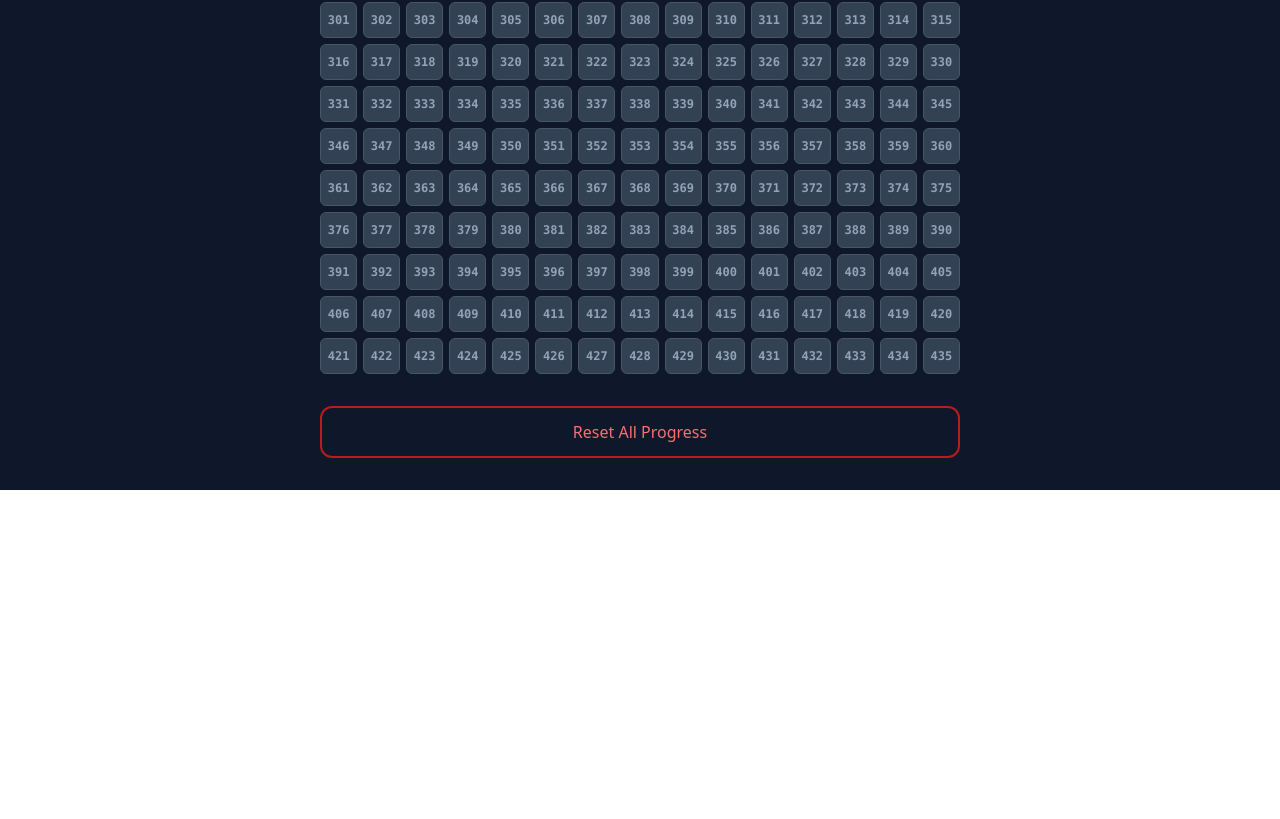
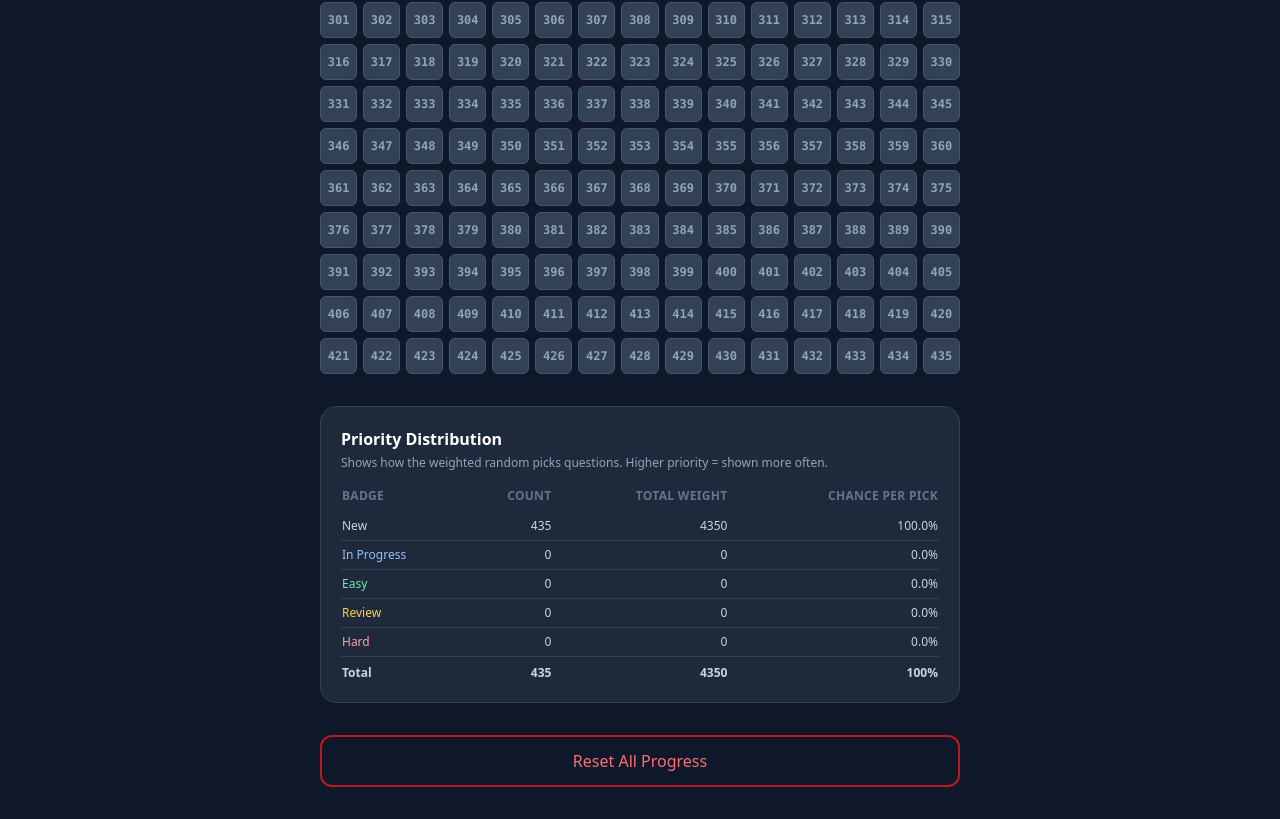
Before and after one commit to alexwang216/life-in-the-uk-quiz, a React (Vite) app: page /stats in a window 1280 px wide. Shown: the part 1383-2202 px from the top of the page. Before the commit the page ends 1873 px from the top, so only its background shows below. Built offline with nearby package versions, Linux system fonts and the light colour scheme.

Commit message:
fix: yes/no, separated not attempted

```diff
--- a/src/components/QuizCard.tsx
+++ b/src/components/QuizCard.tsx
@@ -1,4 +1,4 @@
-import { PRIORITY_NOT_ATTEMPTED, THRESHOLD_IN_PROGRESS, THRESHOLD_EASY, THRESHOLD_HARD } from '../utils/priority'
+import { THRESHOLD_IN_PROGRESS, THRESHOLD_EASY, THRESHOLD_HARD } from '../utils/priority'
 import type { Question, Answer } from '../types'
 
 interface Props {
@@ -46,14 +46,14 @@ export default function QuizCard({
         <div className="relative group">
           <span
             className={`text-xs px-2 py-0.5 rounded-full font-medium cursor-default select-none ${
-              priority === PRIORITY_NOT_ATTEMPTED  ? 'bg-slate-700 text-slate-300'
-              : priority <= THRESHOLD_EASY         ? 'bg-emerald-900 text-emerald-300'
-              : priority <= THRESHOLD_IN_PROGRESS  ? 'bg-blue-900 text-blue-300'
-              : priority < THRESHOLD_HARD          ? 'bg-amber-900 text-amber-300'
+              !question.attempted              ? 'bg-slate-700 text-slate-300'
+              : priority <= THRESHOLD_EASY    ? 'bg-emerald-900 text-emerald-300'
+              : priority <= THRESHOLD_IN_PROGRESS ? 'bg-blue-900 text-blue-300'
+              : priority < THRESHOLD_HARD     ? 'bg-amber-900 text-amber-300'
               : 'bg-red-900 text-red-300'
             }`}
           >
-            {priority === PRIORITY_NOT_ATTEMPTED  ? '○ New'
+            {!question.attempted                  ? '○ New'
               : priority <= THRESHOLD_EASY        ? '🟢 Easy'
               : priority <= THRESHOLD_IN_PROGRESS ? '🔵 In Progress'
               : priority < THRESHOLD_HARD         ? '🟡 Review'
@@ -62,7 +62,7 @@ export default function QuizCard({
           <div className="absolute right-0 top-7 z-20 hidden group-hover:block min-w-max bg-slate-700 text-slate-200 text-xs rounded-lg px-3 py-2 shadow-lg pointer-events-none">
             <p className="font-semibold mb-0.5">Priority: {priority}</p>
             <p className="text-slate-400">
-              {priority === PRIORITY_NOT_ATTEMPTED  ? 'Not attempted yet'
+              {!question.attempted                  ? 'Not attempted yet'
                 : priority <= THRESHOLD_EASY        ? 'You know this well — appears less often'
                 : priority <= THRESHOLD_IN_PROGRESS ? 'Getting there — keep answering correctly'
                 : priority < THRESHOLD_HARD         ? 'You have missed this — appears more often'
@@ -111,7 +111,7 @@ export default function QuizCard({
               <span className="text-slate-400 mr-3 text-sm">{String.fromCharCode(65 + i)}.</span>
               <span className="cap-first">{ans.answer}</span>
               {isMulti && !submitted && (
-                <span className={`float-right text-lg ${selectedAnswers.has(ans) ? 'text-indigo-400' : 'text-slate-600'}`}>
+                <span className={`cap-first float-right text-lg ${selectedAnswers.has(ans) ? 'text-indigo-400' : 'text-slate-600'}`}>
                   {selectedAnswers.has(ans) ? '☑' : '☐'}
                 </span>
               )}
--- a/src/components/Review.tsx
+++ b/src/components/Review.tsx
@@ -1,5 +1,5 @@
 import { useState } from 'react'
-import { PRIORITY_NOT_ATTEMPTED, THRESHOLD_IN_PROGRESS, THRESHOLD_EASY, THRESHOLD_HARD } from '../utils/priority'
+import { THRESHOLD_IN_PROGRESS, THRESHOLD_EASY, THRESHOLD_HARD } from '../utils/priority'
 import type { Question, QuestionResult } from '../types'
 
 interface Props {
@@ -109,16 +109,16 @@ export default function Review({ incorrectQuestions, everIncorrectQuestions, que
 
                 <div className="mt-3">
                   <span className={`text-xs px-2 py-0.5 rounded-full font-medium ${
-                    q.priority === PRIORITY_NOT_ATTEMPTED  ? 'bg-slate-700 text-slate-300'
-                    : q.priority <= THRESHOLD_EASY         ? 'bg-emerald-900 text-emerald-300'
-                    : q.priority <= THRESHOLD_IN_PROGRESS  ? 'bg-blue-900 text-blue-300'
-                    : q.priority < THRESHOLD_HARD          ? 'bg-amber-900 text-amber-300'
+                    !q.attempted                       ? 'bg-slate-700 text-slate-300'
+                    : q.priority <= THRESHOLD_EASY     ? 'bg-emerald-900 text-emerald-300'
+                    : q.priority <= THRESHOLD_IN_PROGRESS ? 'bg-blue-900 text-blue-300'
+                    : q.priority < THRESHOLD_HARD      ? 'bg-amber-900 text-amber-300'
                     : 'bg-red-900 text-red-300'
                   }`}>
-                    {q.priority === PRIORITY_NOT_ATTEMPTED  ? '○ New'
-                      : q.priority <= THRESHOLD_EASY        ? '🟢 Easy'
+                    {!q.attempted                         ? '○ New'
+                      : q.priority <= THRESHOLD_EASY      ? '🟢 Easy'
                       : q.priority <= THRESHOLD_IN_PROGRESS ? '🔵 In Progress'
-                      : q.priority < THRESHOLD_HARD         ? '🟡 Review'
+                      : q.priority < THRESHOLD_HARD       ? '🟡 Review'
                       : '🔴 Hard'}
                   </span>
                 </div>
--- a/src/components/Stats.tsx
+++ b/src/components/Stats.tsx
@@ -1,3 +1,4 @@
+import { THRESHOLD_IN_PROGRESS, THRESHOLD_EASY, THRESHOLD_HARD } from '../utils/priority'
 import type { Question, HistoryEntry, QuestionResult } from '../types'
 import QuestionGrid from './QuestionGrid'
 
@@ -52,6 +53,9 @@ export default function Stats({ questions, answeredIds, incorrectIds, questionRe
 
       <QuestionGrid questions={questions} questionResults={questionResults} onJumpTo={onJumpTo} />
 
+      {/* Priority distribution — verifies weighted random is working */}
+      <PriorityDebugPanel questions={questions} />
+
       <button
         onClick={() => {
           if (window.confirm('Reset all progress? This cannot be undone.')) onReset()
@@ -79,3 +83,64 @@ function StatCard({ label, value, color }: StatCardProps) {
     </div>
   )
 }
+
+function PriorityDebugPanel({ questions }: { questions: Question[] }) {
+  const groups = {
+    'New':         questions.filter(q => !q.attempted),
+    'In Progress': questions.filter(q => q.attempted && q.priority > THRESHOLD_EASY && q.priority <= THRESHOLD_IN_PROGRESS),
+    'Easy':        questions.filter(q => q.attempted && q.priority <= THRESHOLD_EASY),
+    'Review':      questions.filter(q => q.attempted && q.priority > THRESHOLD_IN_PROGRESS && q.priority < THRESHOLD_HARD),
+    'Hard':        questions.filter(q => q.attempted && q.priority >= THRESHOLD_HARD),
+  }
+
+  const totalWeight = questions.reduce((s, q) => s + q.priority, 0)
+
+  const rows: { label: string; count: number; weight: number; chance: string; colour: string }[] = [
+    { label: 'New',         ...calcGroup(groups['New'],         totalWeight), colour: 'text-slate-300' },
+    { label: 'In Progress', ...calcGroup(groups['In Progress'], totalWeight), colour: 'text-blue-300' },
+    { label: 'Easy',        ...calcGroup(groups['Easy'],        totalWeight), colour: 'text-emerald-300' },
+    { label: 'Review',      ...calcGroup(groups['Review'],      totalWeight), colour: 'text-amber-300' },
+    { label: 'Hard',        ...calcGroup(groups['Hard'],        totalWeight), colour: 'text-red-300' },
+  ]
+
+  return (
+    <div className="bg-slate-800 rounded-2xl p-5 border border-slate-700">
+      <p className="text-white font-semibold mb-1">Priority Distribution</p>
+      <p className="text-slate-400 text-xs mb-4">
+        Shows how the weighted random picks questions. Higher priority = shown more often.
+      </p>
+      <table className="w-full text-xs">
+        <thead>
+          <tr className="text-slate-500 uppercase tracking-wide">
+            <th className="text-left pb-2">Badge</th>
+            <th className="text-right pb-2">Count</th>
+            <th className="text-right pb-2">Total weight</th>
+            <th className="text-right pb-2">Chance per pick</th>
+          </tr>
+        </thead>
+        <tbody className="divide-y divide-slate-700">
+          {rows.map(r => (
+            <tr key={r.label}>
+              <td className={`py-1.5 font-medium ${r.colour}`}>{r.label}</td>
+              <td className="text-right text-slate-300">{r.count}</td>
+              <td className="text-right text-slate-300">{r.weight}</td>
+              <td className="text-right text-slate-300">{r.chance}</td>
+            </tr>
+          ))}
+          <tr className="font-semibold">
+            <td className="pt-2 text-slate-300">Total</td>
+            <td className="pt-2 text-right text-slate-300">{questions.length}</td>
+            <td className="pt-2 text-right text-slate-300">{totalWeight}</td>
+            <td className="pt-2 text-right text-slate-300">100%</td>
+          </tr>
+        </tbody>
+      </table>
+    </div>
+  )
+}
+
+function calcGroup(qs: Question[], totalWeight: number) {
+  const weight = qs.reduce((s, q) => s + q.priority, 0)
+  const chance = totalWeight > 0 ? ((weight / totalWeight) * 100).toFixed(1) + '%' : '0%'
+  return { count: qs.length, weight, chance }
+}
--- a/src/types.ts
+++ b/src/types.ts
@@ -10,8 +10,9 @@ export interface Question {
   reference: string
   answers: Answer[]
   isMulti: boolean
-  isTrueFalse: boolean
+  isFixedOrder: boolean  // true for True/False and Yes/No — never shuffle these
   priority: number
+  attempted: boolean     // explicit flag, never conflated with priority value
 }
 
 export interface HistoryEntry {
--- a/src/utils/priority.ts
+++ b/src/utils/priority.ts
@@ -27,30 +27,20 @@ export function pickWeightedQuestion(
 }
 
 /**
- * Priority system (reworked):
+ * Priority system:
  *   Not attempted : 10  — new questions are shown often so you cover everything
  *   Correct       : -2  — backs off quickly once you know it (min 1)
  *   Incorrect     : +3  — ramps up faster so weak questions resurface more
  *
- * WHY start at 10?
- * Previously starting at 1 meant unattempted questions competed equally with
- * "easy" (priority 1) questions, so already-seen correct answers kept appearing
- * instead of surfacing new material.
- *
- * WHY special-case PRIORITY_NOT_ATTEMPTED on correct?
- * Without this, answering a new question correctly goes 10 - 2 = 8, which
- * falls in the "Hard" zone (> 5) and shows 🔴 Hard — clearly wrong for a
- * first-time correct answer. Instead we jump straight to 1 (Easy).
- *
  * Badge thresholds:
  *   New         : priority === 10         (not attempted)
- *   In Progress : priority 5–9            (answered correctly 1–2 times: 10→8→6)
+ *   In Progress : priority 5–10           (answered correctly 1–2 times: 10→8→6)
  *   Easy        : priority <= 4           (answered correctly 3+ times: 6→4)
  *   Review      : priority 13–15          (answered incorrectly once: 10+3=13)
  *   Hard        : priority >= 16          (answered incorrectly 2+ times: 13+3=16)
  */
-export const PRIORITY_NOT_ATTEMPTED = 10
-export const THRESHOLD_IN_PROGRESS = 9   // 5–9: coming down from New, not Easy yet
+export const PRIORITY_INITIAL = 10
+export const THRESHOLD_IN_PROGRESS = 10   // 5–10: coming down from New, not Easy yet
 export const THRESHOLD_EASY = 4
 export const THRESHOLD_HARD = 16
 
--- a/src/utils/storage.ts
+++ b/src/utils/storage.ts
@@ -6,11 +6,12 @@
 // Bumping STATE_VERSION forces a clean slate on next load instead of silently
 // using stale data. Always increment this when the saved state shape changes.
 const STORAGE_KEY = 'quiz_app_state'
-const STATE_VERSION = 2  // bump when SavedState shape changes
+const STATE_VERSION = 3  // bump when SavedState shape changes
 
 export interface SavedState {
   version: number
   priorities: Record<string, number>
+  attemptedIds: string[]
   answeredIds: string[]
   incorrectIds: string[]
   everIncorrectIds: string[]
```
Also changed, not shown: src/hooks/useQuiz.ts (+23 -14 lines).
